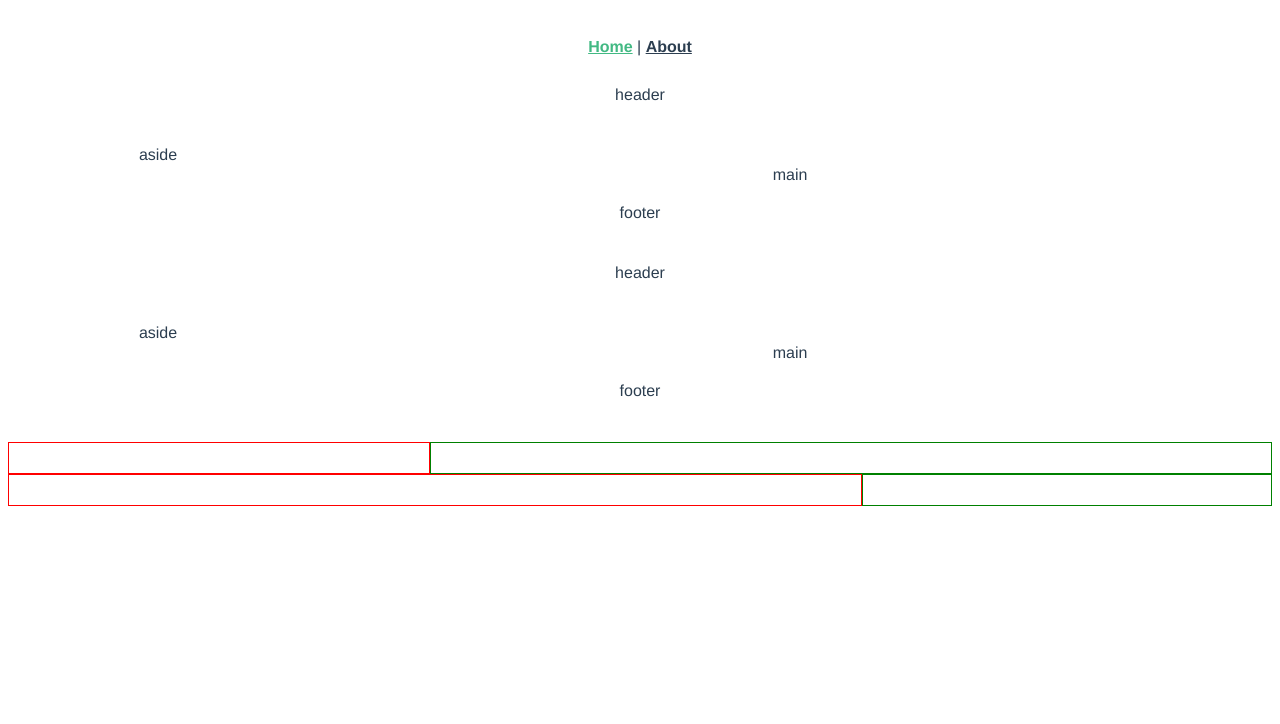
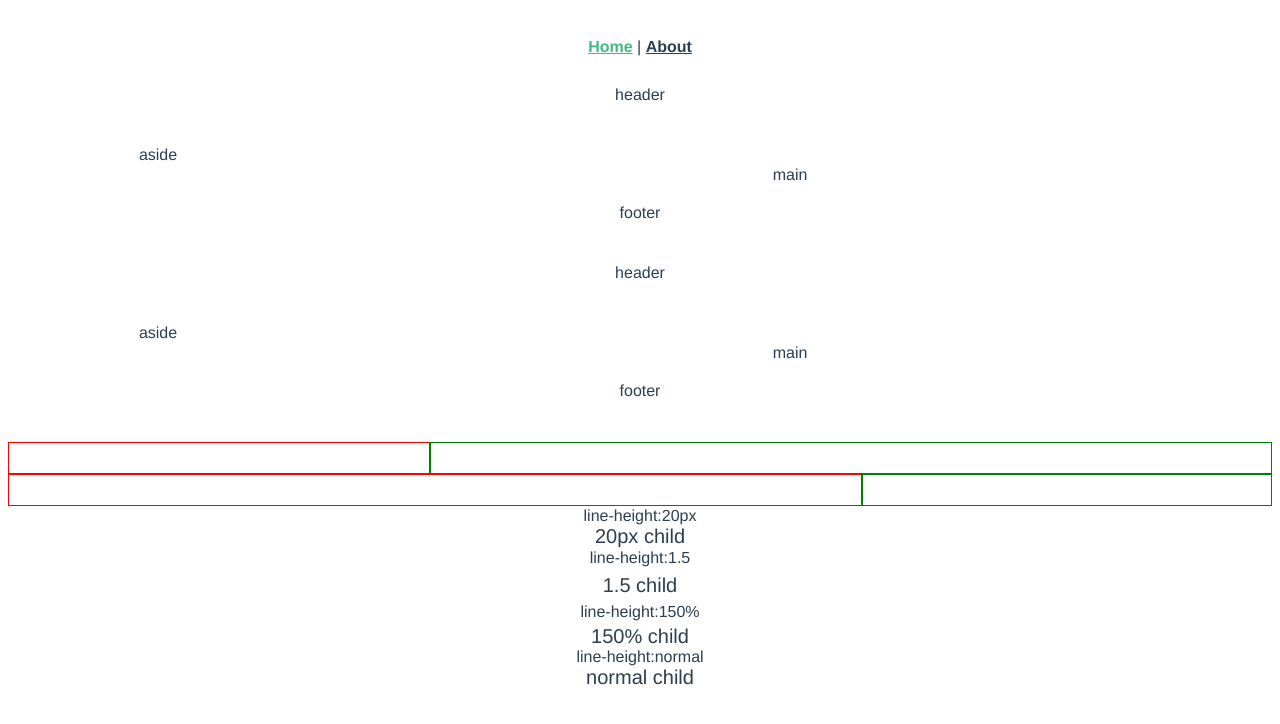
Before and after one commit to JustDoIt521/elementCoding, a Vue app in the folder element-coding/: page / in a window 1280 px wide. Shown: the top 724 px of the page. Built offline with nearby package versions, Linux system fonts and the light colour scheme.

Commit message:
2019-07-08次提交

```diff
--- a/element-coding/src/views/Home.vue
+++ b/element-coding/src/views/Home.vue
@@ -27,6 +27,31 @@
       <div style="flex:0 1 1000px;border:1px solid red;height:30px;"></div>
       <div style="flex:0 4 1000px;border:1px solid green;height:30px;"></div>
     </div>
+
+    <div style="line-height:20px;">
+      line-height:20px
+      <div style="font-size:20px;">
+        20px child
+      </div>
+    </div>
+    <div style="line-height:1.5">
+      line-height:1.5
+      <div style="font-size:20px;">
+        1.5 child
+      </div>
+    </div>
+    <div style="line-height:150%;">
+      line-height:150%
+      <div style="font-size:20px;">
+        150% child
+      </div>
+    </div>
+    <div style="line-height:normal">
+      line-height:normal
+      <div style="font-size:20px;">
+        normal child
+      </div>
+    </div>
   </div>
 </template>
 
```
Also changed, not shown: element-coding/src/plugins/css/button.css (+14 -0 lines), 1 other file (tests, documents, lock files or other folders).
